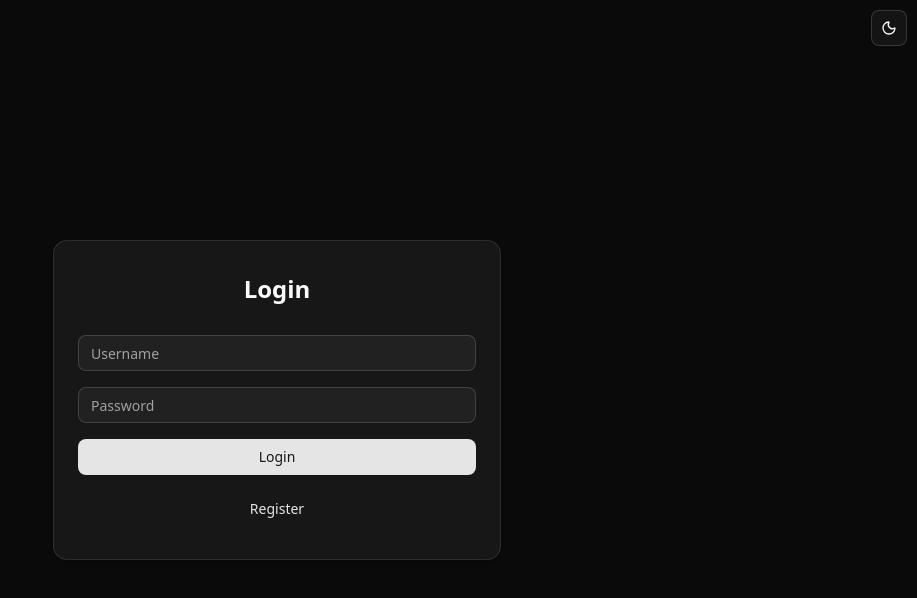
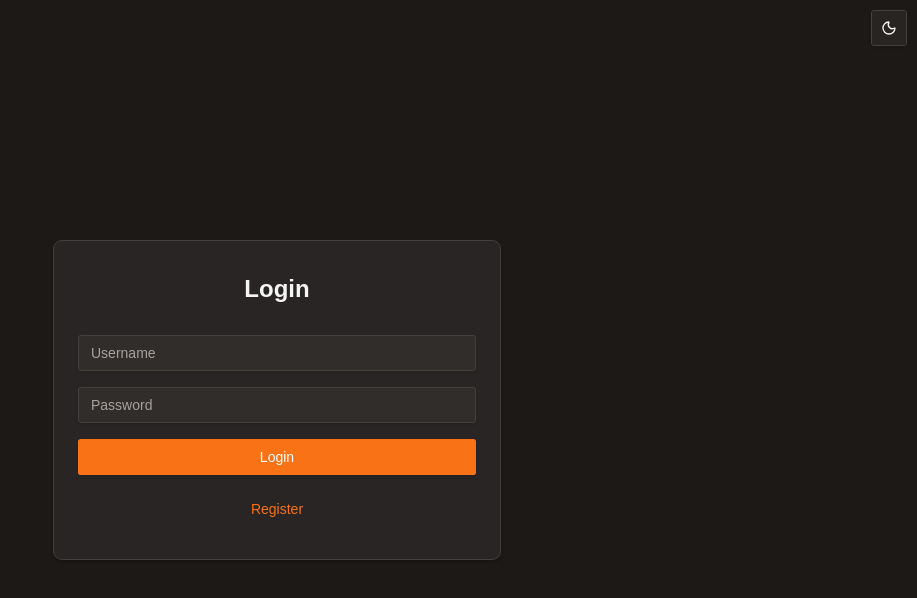
Before and after one commit to hungdhv97/english-vocab-trainer, a React (Vite) app in the folder frontend/: page /login in a window 1280 px wide. Shown: the top 598 px of the page, without its empty margins (363-1280 px from the left). Built offline with nearby package versions, Linux system fonts and the light colour scheme; no server answers.

Commit message:
Enhance CSS variables for theming by adding comprehensive color and shadow definitions for light and dark modes. Removed obsolete radius definitions and ensured consistency in font usage across the application.

```diff
--- a/frontend/src/index.css
+++ b/frontend/src/index.css
@@ -3,11 +3,115 @@
 
 @custom-variant dark (&:is(.dark *));
 
+:root {
+  --background: oklch(0.9885 0.0057 84.5659);
+  --foreground: oklch(0.3660 0.0251 49.6085);
+  --card: oklch(0.9686 0.0091 78.2818);
+  --card-foreground: oklch(0.3660 0.0251 49.6085);
+  --popover: oklch(0.9686 0.0091 78.2818);
+  --popover-foreground: oklch(0.3660 0.0251 49.6085);
+  --primary: oklch(0.5553 0.1455 48.9975);
+  --primary-foreground: oklch(1.0000 0 0);
+  --secondary: oklch(0.8276 0.0752 74.4400);
+  --secondary-foreground: oklch(0.4444 0.0096 73.6390);
+  --muted: oklch(0.9363 0.0218 83.2637);
+  --muted-foreground: oklch(0.5534 0.0116 58.0708);
+  --accent: oklch(0.9000 0.0500 74.9889);
+  --accent-foreground: oklch(0.4444 0.0096 73.6390);
+  --destructive: oklch(0.4437 0.1613 26.8994);
+  --destructive-foreground: oklch(1.0000 0 0);
+  --border: oklch(0.8866 0.0404 89.6994);
+  --input: oklch(0.8866 0.0404 89.6994);
+  --ring: oklch(0.5553 0.1455 48.9975);
+  --chart-1: oklch(0.5553 0.1455 48.9975);
+  --chart-2: oklch(0.5534 0.0116 58.0708);
+  --chart-3: oklch(0.5538 0.1207 66.4416);
+  --chart-4: oklch(0.5534 0.0116 58.0708);
+  --chart-5: oklch(0.6806 0.1423 75.8340);
+  --sidebar: oklch(0.9363 0.0218 83.2637);
+  --sidebar-foreground: oklch(0.3660 0.0251 49.6085);
+  --sidebar-primary: oklch(0.5553 0.1455 48.9975);
+  --sidebar-primary-foreground: oklch(1.0000 0 0);
+  --sidebar-accent: oklch(0.5538 0.1207 66.4416);
+  --sidebar-accent-foreground: oklch(1.0000 0 0);
+  --sidebar-border: oklch(0.8866 0.0404 89.6994);
+  --sidebar-ring: oklch(0.5553 0.1455 48.9975);
+  --font-sans: Oxanium, sans-serif;
+  --font-serif: Merriweather, serif;
+  --font-mono: Fira Code, monospace;
+  --radius: 0.3rem;
+  --shadow-x: 0px;
+  --shadow-y: 2px;
+  --shadow-blur: 3px;
+  --shadow-spread: 0px;
+  --shadow-opacity: 0.18;
+  --shadow-color: hsl(28 18% 25%);
+  --shadow-2xs: 0px 2px 3px 0px hsl(28 18% 25% / 0.09);
+  --shadow-xs: 0px 2px 3px 0px hsl(28 18% 25% / 0.09);
+  --shadow-sm: 0px 2px 3px 0px hsl(28 18% 25% / 0.18), 0px 1px 2px -1px hsl(28 18% 25% / 0.18);
+  --shadow: 0px 2px 3px 0px hsl(28 18% 25% / 0.18), 0px 1px 2px -1px hsl(28 18% 25% / 0.18);
+  --shadow-md: 0px 2px 3px 0px hsl(28 18% 25% / 0.18), 0px 2px 4px -1px hsl(28 18% 25% / 0.18);
+  --shadow-lg: 0px 2px 3px 0px hsl(28 18% 25% / 0.18), 0px 4px 6px -1px hsl(28 18% 25% / 0.18);
+  --shadow-xl: 0px 2px 3px 0px hsl(28 18% 25% / 0.18), 0px 8px 10px -1px hsl(28 18% 25% / 0.18);
+  --shadow-2xl: 0px 2px 3px 0px hsl(28 18% 25% / 0.45);
+  --tracking-normal: 0em;
+  --spacing: 0.25rem;
+}
+
+.dark {
+  --background: oklch(0.2161 0.0061 56.0434);
+  --foreground: oklch(0.9699 0.0013 106.4238);
+  --card: oklch(0.2685 0.0063 34.2976);
+  --card-foreground: oklch(0.9699 0.0013 106.4238);
+  --popover: oklch(0.2685 0.0063 34.2976);
+  --popover-foreground: oklch(0.9699 0.0013 106.4238);
+  --primary: oklch(0.7049 0.1867 47.6044);
+  --primary-foreground: oklch(1.0000 0 0);
+  --secondary: oklch(0.4444 0.0096 73.6390);
+  --secondary-foreground: oklch(0.9232 0.0026 48.7171);
+  --muted: oklch(0.2330 0.0073 67.4563);
+  --muted-foreground: oklch(0.7161 0.0091 56.2590);
+  --accent: oklch(0.3598 0.0497 229.3202);
+  --accent-foreground: oklch(0.9232 0.0026 48.7171);
+  --destructive: oklch(0.5771 0.2152 27.3250);
+  --destructive-foreground: oklch(1.0000 0 0);
+  --border: oklch(0.3741 0.0087 67.5582);
+  --input: oklch(0.3741 0.0087 67.5582);
+  --ring: oklch(0.7049 0.1867 47.6044);
+  --chart-1: oklch(0.7049 0.1867 47.6044);
+  --chart-2: oklch(0.6847 0.1479 237.3225);
+  --chart-3: oklch(0.7952 0.1617 86.0468);
+  --chart-4: oklch(0.7161 0.0091 56.2590);
+  --chart-5: oklch(0.5534 0.0116 58.0708);
+  --sidebar: oklch(0.2685 0.0063 34.2976);
+  --sidebar-foreground: oklch(0.9699 0.0013 106.4238);
+  --sidebar-primary: oklch(0.7049 0.1867 47.6044);
+  --sidebar-primary-foreground: oklch(1.0000 0 0);
+  --sidebar-accent: oklch(0.6847 0.1479 237.3225);
+  --sidebar-accent-foreground: oklch(0.2839 0.0734 254.5378);
+  --sidebar-border: oklch(0.3741 0.0087 67.5582);
+  --sidebar-ring: oklch(0.7049 0.1867 47.6044);
+  --font-sans: Oxanium, sans-serif;
+  --font-serif: Merriweather, serif;
+  --font-mono: Fira Code, monospace;
+  --radius: 0.3rem;
+  --shadow-x: 0px;
+  --shadow-y: 2px;
+  --shadow-blur: 3px;
+  --shadow-spread: 0px;
+  --shadow-opacity: 0.18;
+  --shadow-color: hsl(0 0% 5%);
+  --shadow-2xs: 0px 2px 3px 0px hsl(0 0% 5% / 0.09);
+  --shadow-xs: 0px 2px 3px 0px hsl(0 0% 5% / 0.09);
+  --shadow-sm: 0px 2px 3px 0px hsl(0 0% 5% / 0.18), 0px 1px 2px -1px hsl(0 0% 5% / 0.18);
+  --shadow: 0px 2px 3px 0px hsl(0 0% 5% / 0.18), 0px 1px 2px -1px hsl(0 0% 5% / 0.18);
+  --shadow-md: 0px 2px 3px 0px hsl(0 0% 5% / 0.18), 0px 2px 4px -1px hsl(0 0% 5% / 0.18);
+  --shadow-lg: 0px 2px 3px 0px hsl(0 0% 5% / 0.18), 0px 4px 6px -1px hsl(0 0% 5% / 0.18);
+  --shadow-xl: 0px 2px 3px 0px hsl(0 0% 5% / 0.18), 0px 8px 10px -1px hsl(0 0% 5% / 0.18);
+  --shadow-2xl: 0px 2px 3px 0px hsl(0 0% 5% / 0.45);
+}
+
 @theme inline {
-  --radius-sm: calc(var(--radius) - 4px);
-  --radius-md: calc(var(--radius) - 2px);
-  --radius-lg: var(--radius);
-  --radius-xl: calc(var(--radius) + 4px);
   --color-background: var(--background);
   --color-foreground: var(--foreground);
   --color-card: var(--card);
@@ -23,6 +127,7 @@
   --color-accent: var(--accent);
   --color-accent-foreground: var(--accent-foreground);
   --color-destructive: var(--destructive);
+  --color-destructive-foreground: var(--destructive-foreground);
   --color-border: var(--border);
   --color-input: var(--input);
   --color-ring: var(--ring);
@@ -39,75 +144,24 @@
   --color-sidebar-accent-foreground: var(--sidebar-accent-foreground);
   --color-sidebar-border: var(--sidebar-border);
   --color-sidebar-ring: var(--sidebar-ring);
-}
 
-:root {
-  --radius: 0.625rem;
-  --background: oklch(1 0 0);
-  --foreground: oklch(0.145 0 0);
-  --card: oklch(1 0 0);
-  --card-foreground: oklch(0.145 0 0);
-  --popover: oklch(1 0 0);
-  --popover-foreground: oklch(0.145 0 0);
-  --primary: oklch(0.205 0 0);
-  --primary-foreground: oklch(0.985 0 0);
-  --secondary: oklch(0.97 0 0);
-  --secondary-foreground: oklch(0.205 0 0);
-  --muted: oklch(0.97 0 0);
-  --muted-foreground: oklch(0.556 0 0);
-  --accent: oklch(0.97 0 0);
-  --accent-foreground: oklch(0.205 0 0);
-  --destructive: oklch(0.577 0.245 27.325);
-  --border: oklch(0.922 0 0);
-  --input: oklch(0.922 0 0);
-  --ring: oklch(0.708 0 0);
-  --chart-1: oklch(0.646 0.222 41.116);
-  --chart-2: oklch(0.6 0.118 184.704);
-  --chart-3: oklch(0.398 0.07 227.392);
-  --chart-4: oklch(0.828 0.189 84.429);
-  --chart-5: oklch(0.769 0.188 70.08);
-  --sidebar: oklch(0.985 0 0);
-  --sidebar-foreground: oklch(0.145 0 0);
-  --sidebar-primary: oklch(0.205 0 0);
-  --sidebar-primary-foreground: oklch(0.985 0 0);
-  --sidebar-accent: oklch(0.97 0 0);
-  --sidebar-accent-foreground: oklch(0.205 0 0);
-  --sidebar-border: oklch(0.922 0 0);
-  --sidebar-ring: oklch(0.708 0 0);
-}
+  --font-sans: var(--font-sans);
+  --font-mono: var(--font-mono);
+  --font-serif: var(--font-serif);
 
-.dark {
-  --background: oklch(0.145 0 0);
-  --foreground: oklch(0.985 0 0);
-  --card: oklch(0.205 0 0);
-  --card-foreground: oklch(0.985 0 0);
-  --popover: oklch(0.205 0 0);
-  --popover-foreground: oklch(0.985 0 0);
-  --primary: oklch(0.922 0 0);
-  --primary-foreground: oklch(0.205 0 0);
-  --secondary: oklch(0.269 0 0);
-  --secondary-foreground: oklch(0.985 0 0);
-  --muted: oklch(0.269 0 0);
-  --muted-foreground: oklch(0.708 0 0);
-  --accent: oklch(0.269 0 0);
-  --accent-foreground: oklch(0.985 0 0);
-  --destructive: oklch(0.704 0.191 22.216);
-  --border: oklch(1 0 0 / 10%);
-  --input: oklch(1 0 0 / 15%);
-  --ring: oklch(0.556 0 0);
-  --chart-1: oklch(0.488 0.243 264.376);
-  --chart-2: oklch(0.696 0.17 162.48);
-  --chart-3: oklch(0.769 0.188 70.08);
-  --chart-4: oklch(0.627 0.265 303.9);
-  --chart-5: oklch(0.645 0.246 16.439);
-  --sidebar: oklch(0.205 0 0);
-  --sidebar-foreground: oklch(0.985 0 0);
-  --sidebar-primary: oklch(0.488 0.243 264.376);
-  --sidebar-primary-foreground: oklch(0.985 0 0);
-  --sidebar-accent: oklch(0.269 0 0);
-  --sidebar-accent-foreground: oklch(0.985 0 0);
-  --sidebar-border: oklch(1 0 0 / 10%);
-  --sidebar-ring: oklch(0.556 0 0);
+  --radius-sm: calc(var(--radius) - 4px);
+  --radius-md: calc(var(--radius) - 2px);
+  --radius-lg: var(--radius);
+  --radius-xl: calc(var(--radius) + 4px);
+
+  --shadow-2xs: var(--shadow-2xs);
+  --shadow-xs: var(--shadow-xs);
+  --shadow-sm: var(--shadow-sm);
+  --shadow: var(--shadow);
+  --shadow-md: var(--shadow-md);
+  --shadow-lg: var(--shadow-lg);
+  --shadow-xl: var(--shadow-xl);
+  --shadow-2xl: var(--shadow-2xl);
 }
 
 @layer base {
```
